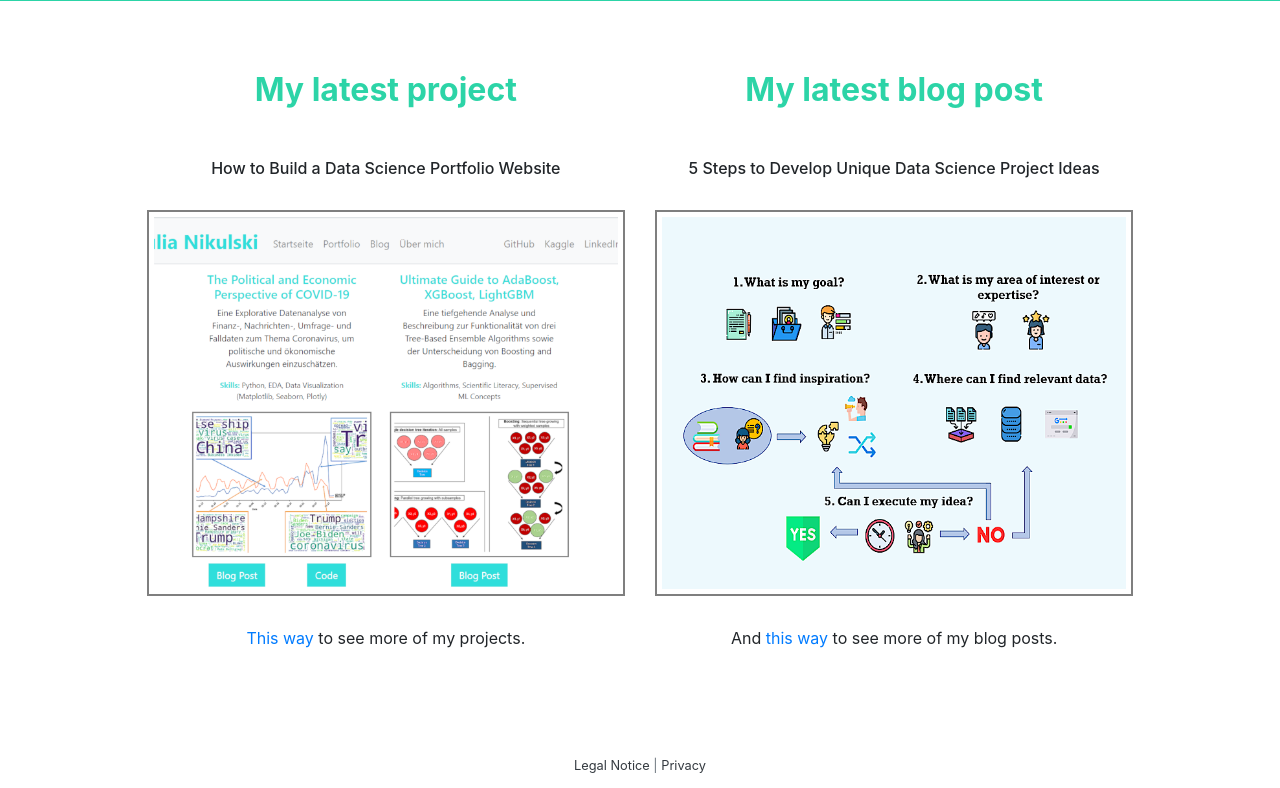
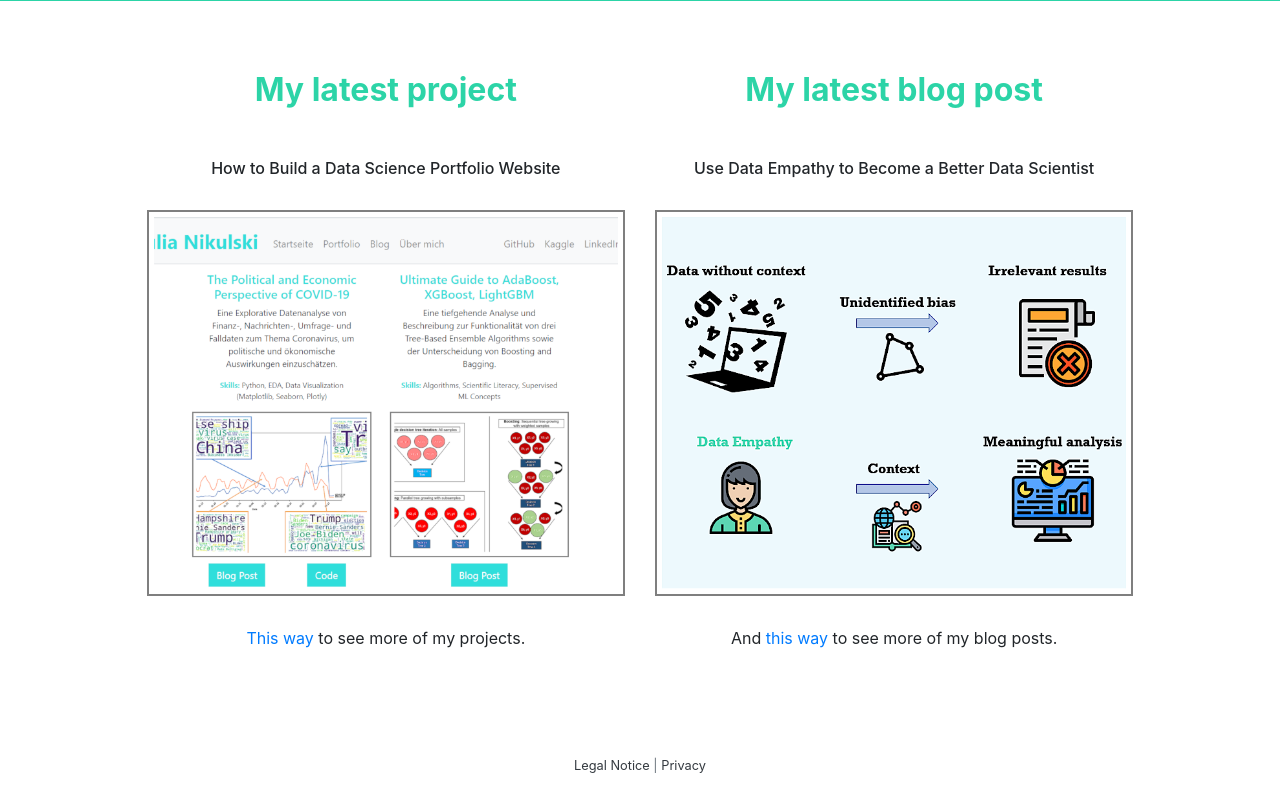
Before and after one commit to julianikulski/portfolio-website, a Flask app: page /en/ in a window 1280 px wide. Shown: the part 675-1463 px from the top of the page. Run offline with Flask 2, Linux system fonts and the light colour scheme; a database or web service that is not in the repository returns one stand-in record (values such as "Sample title"); some libraries are stand-ins or nearby versions.

Commit message:
feat: Update latest blog post

```diff
--- a/static/styles.css
+++ b/static/styles.css
@@ -66,8 +66,8 @@
 /* This is for debugging purposes to see the size of divs
 *{
  outline: 1px solid red;
-}
-*/
+} */
+
 
 .title-color
 {
--- a/templates/index.html
+++ b/templates/index.html
@@ -22,6 +22,8 @@
                                 <h2 class="index-header">Mein neuestes Projekt</h2>
                             {% endif %}
                         </div>
+                    </div>
+                    <div class="row justify-content-center">
                         <div class="row index-img text-center">
                             <h6>How to Build a Data Science Portfolio Website</h6>
                         </div>
@@ -53,18 +55,19 @@
                                 <h2 class="index-header">Mein neuester Blog Post</h2>
                             {% endif %}
                         </div>
-
+                    </div>
+                    <div class="row justify-content-center">
                         <div class="row index-img text-center">
                             <!-- <h6>Udacity's Intro to Data Structures and Algorithms</h6> -->
-                            <h6>5 Steps to Develop Unique Data Science Project Ideas</h6>
+                            <h6>Use Data Empathy to Become a Better Data Scientist</h6>
                         </div>
                     </div>
                     <div class="row">
                         <!-- <a target="_blank" href="https://www.udacity.com/course/data-structures-and-algorithms-in-python--ud513">
                             <img class="portfolio-img" src="/static/img/udacity.png">
                         </a> -->
-                        <a target="_blank" href="https://towardsdatascience.com/5-steps-to-develop-unique-data-science-project-ideas-6c2b3a0014b">
-                            <img class="portfolio-img" src="/static/img/5-steps-ideas.png">
+                        <a target="_blank" href="https://towardsdatascience.com/use-data-empathy-to-become-a-better-data-scientist-295b0abaecd8">
+                            <img class="portfolio-img" src="/static/img/data-empathy.png">
                         </a>
                     </div>
                     <div class="index-bottom text-center">
```
Also changed, not shown: static/img/data-empathy.png (added).
